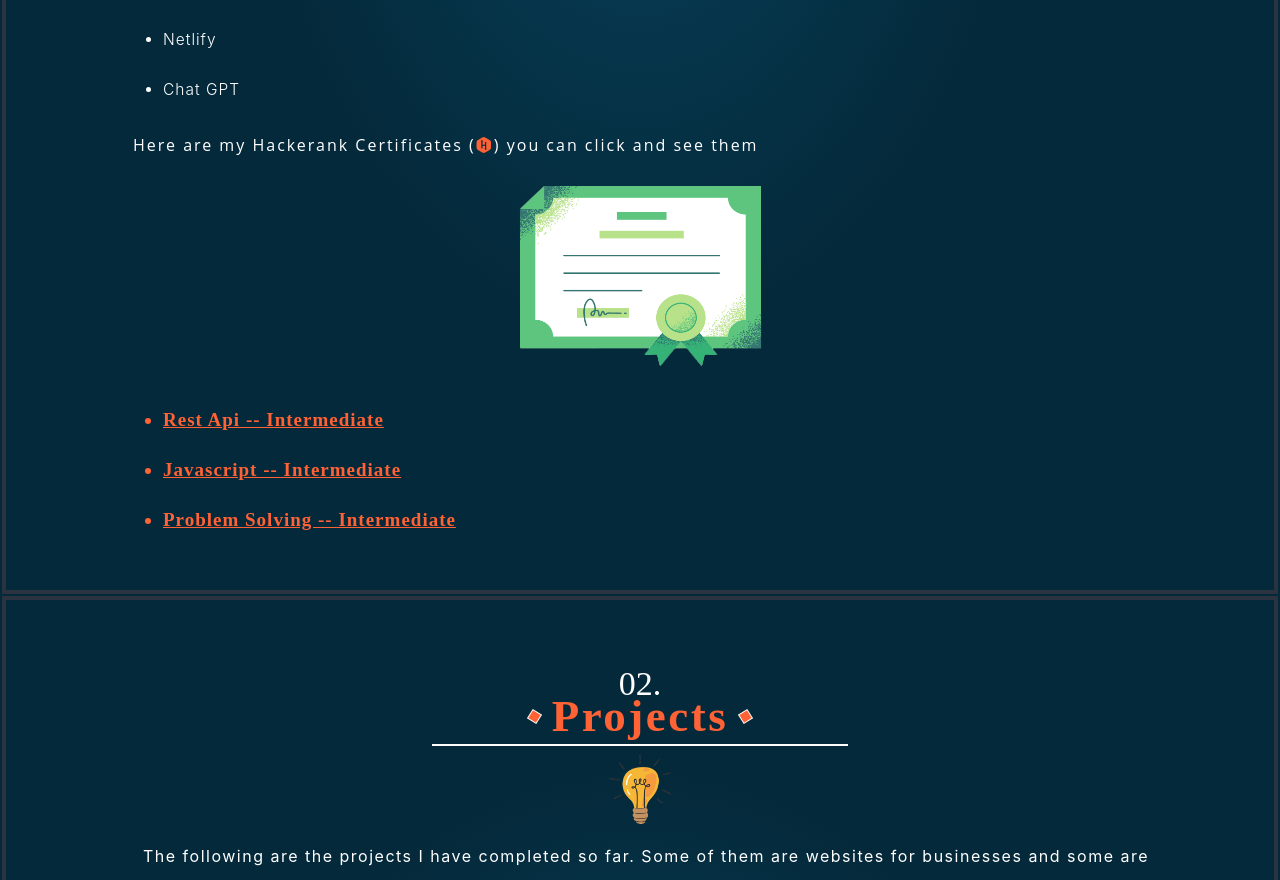
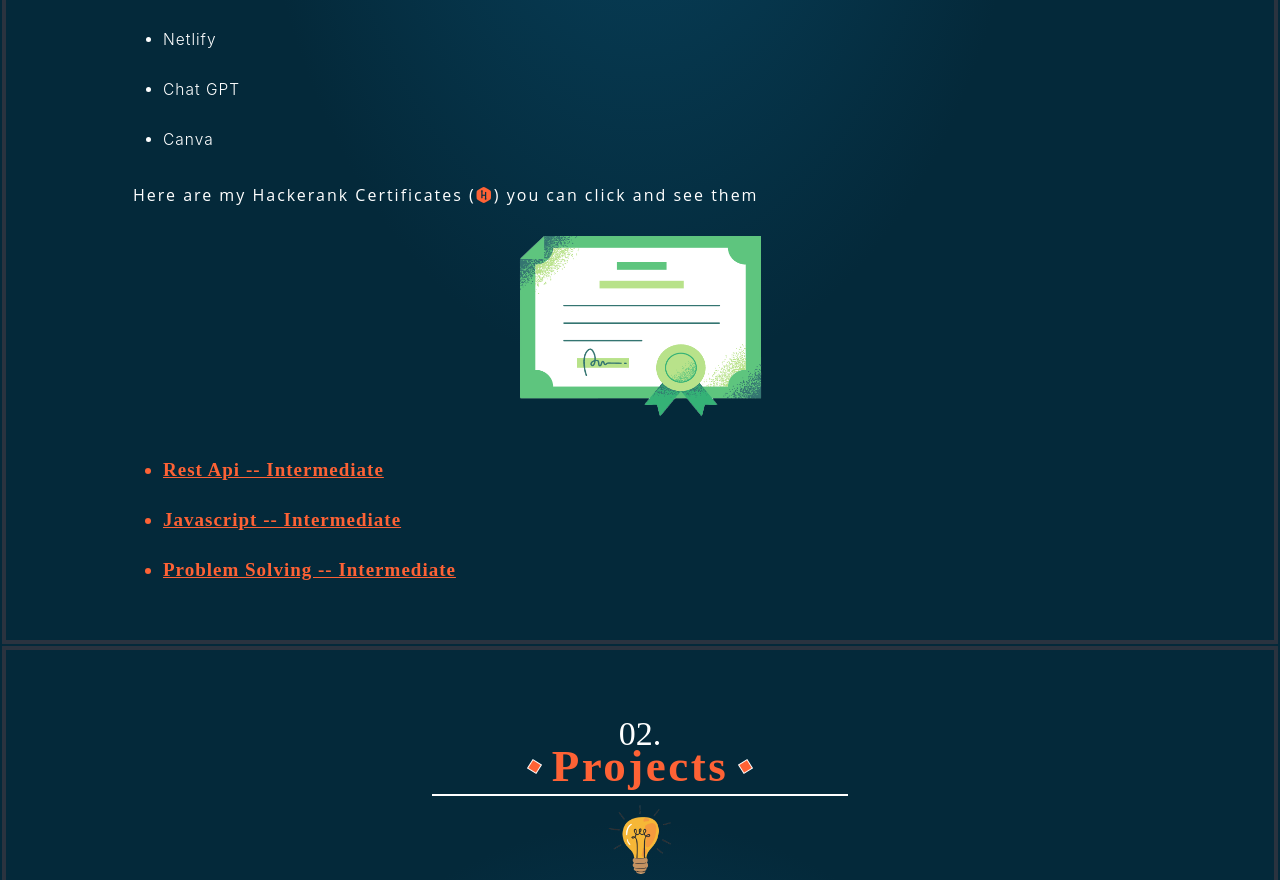
Before and after one commit to ankitsingh2105/Portfolio, a React (Create React App) app: page / in a window 1280 px wide. Shown: the part 1846-2726 px from the top of the page. Built offline with nearby package versions, Linux system fonts and the light colour scheme; a web font is replaced by a local one.

Commit message:
added new skill

```diff
--- a/src/COMPONENTS/Newhome.jsx
+++ b/src/COMPONENTS/Newhome.jsx
@@ -406,6 +406,7 @@ export default function Newhome() {
 
                         <li style={whitetoblack} className='like'>Netlify</li>
                         <li style={whitetoblack} className='like'>Chat GPT</li>
+                        <li style={whitetoblack} className='like'>Canva</li>
                         <br />
 
                     </ul>
```
